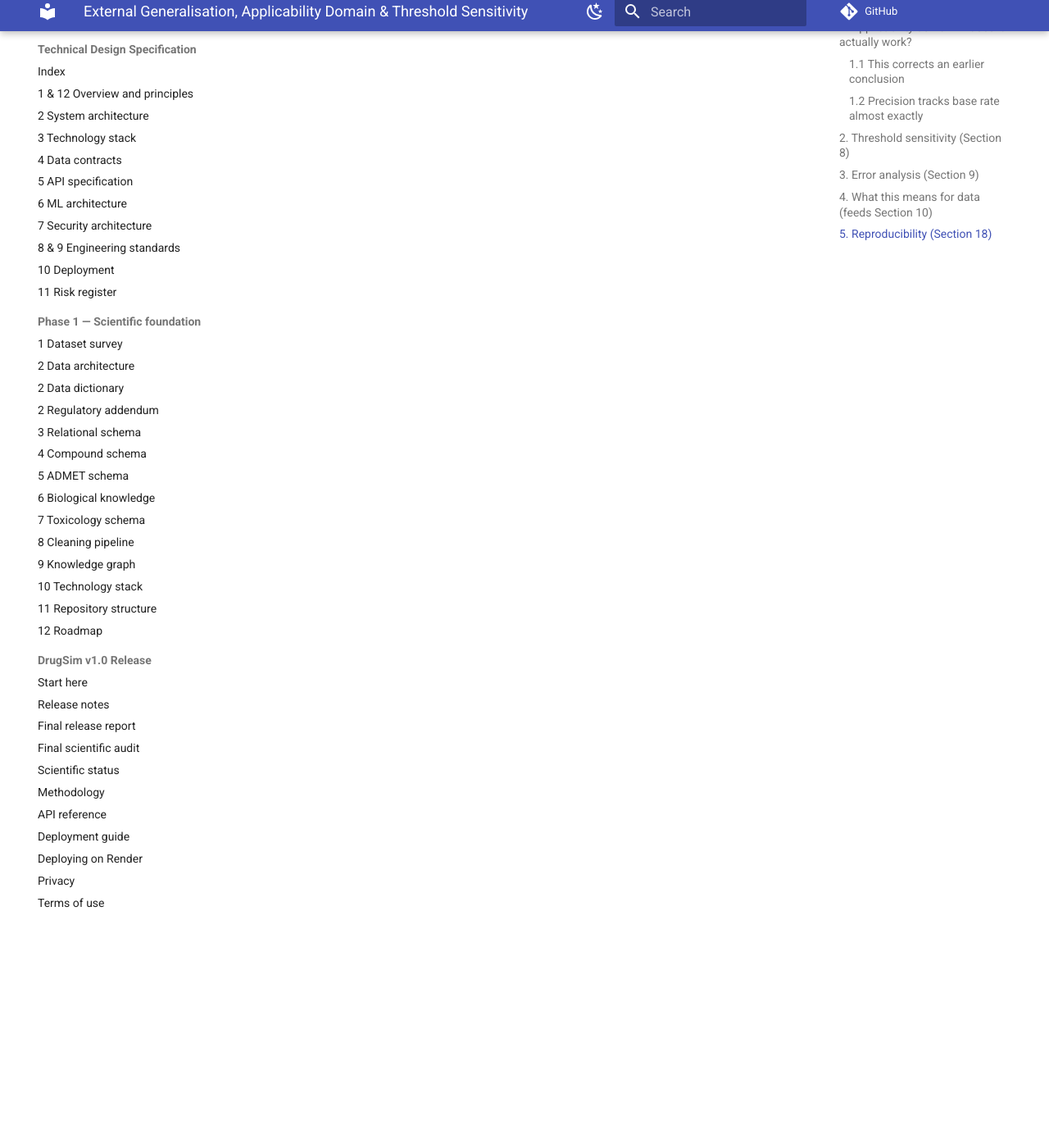
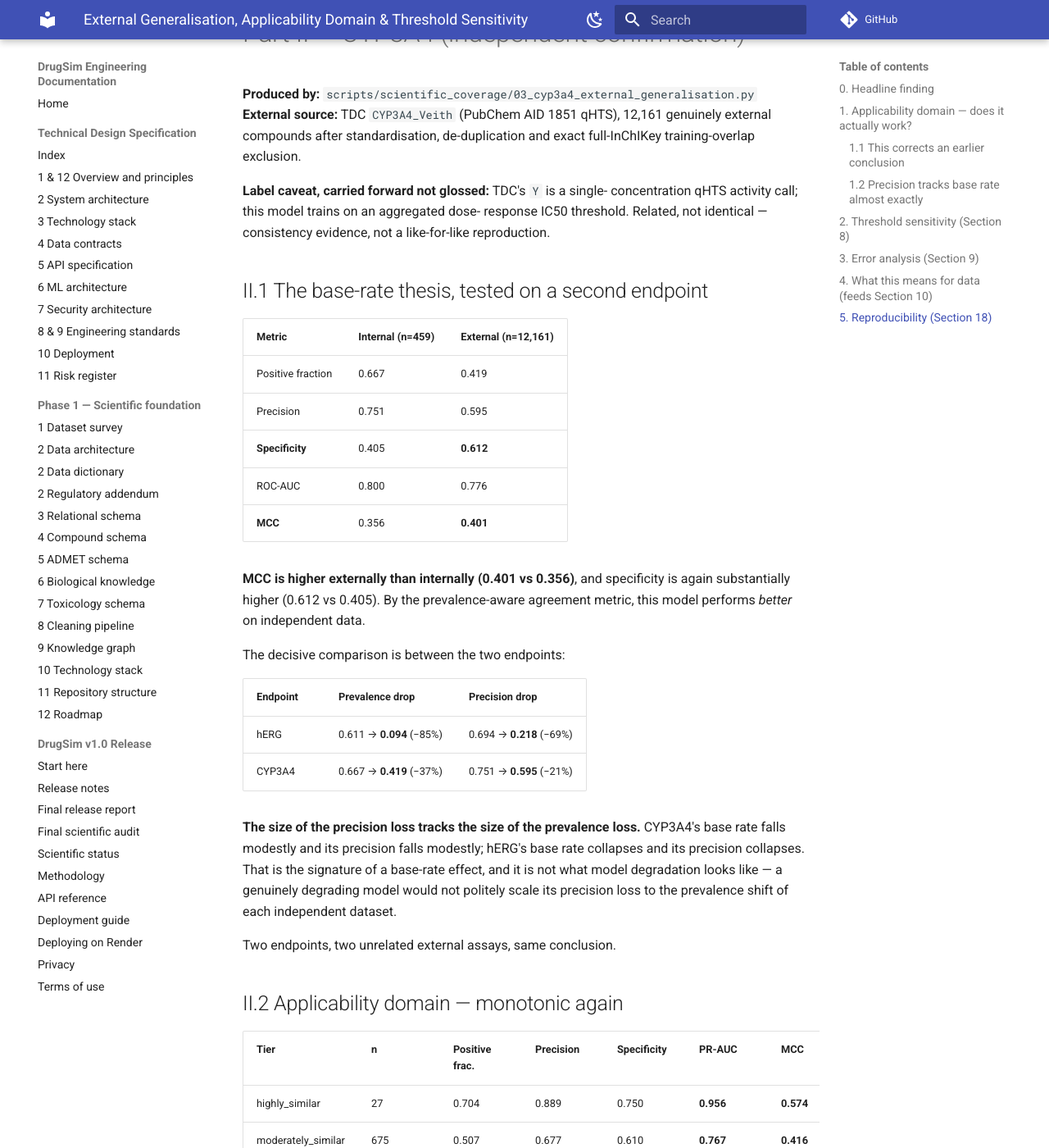
Before and after one commit to cuberthinks/drugsim, an MkDocs documentation site: the page built from docs/scientific-coverage/external-generalisation.md, in a window 1280 px wide and 1400 px high, scrolled down 5307 px. Shown: the whole window at 82% size. Built offline with MkDocs 1.6.1 and Material for MkDocs 9.7.7, drawn with Linux system fonts in a browser that asks for light colours; comment, search, counter and statistics services are not loaded; some of the changed text lies outside the part shown.

Commit message:
docs(scientific-coverage): CYP3A4 confirms base-rate finding; record constraint-test run
CYP3A4 external analysis (n=12,161, TDC CYP3A4_Veith) independently
reproduces the hERG conclusion: MCC higher externally (0.401 vs 0.356),
specificity higher (0.612 vs 0.405), and precision loss scaling with
prevalence loss across both endpoints. Applicability domain monotonic on
both by PR-AUC and MCC.

Also records the first execution of the database constraint suite
(75 passed) and the Section 17/18 audit outcomes.

```diff
--- a/docs/scientific-coverage/external-generalisation.md
+++ b/docs/scientific-coverage/external-generalisation.md
@@ -1,6 +1,6 @@
 # External Generalisation, Applicability Domain & Threshold Sensitivity
 
-**Endpoint:** hERG inhibition. **Date:** 2026-09-09.
+**Endpoints:** hERG (Part I) and CYP3A4 (Part II). **Date:** 2026-09-09.
 **Produced by:** `scripts/scientific_coverage/01_external_generalisation.py`
 **Raw output:** `scripts/scientific_coverage/01_external_generalisation_report.json`
 
@@ -182,3 +182,69 @@
 
 Internal and external sets are different populations with different
 prevalence; every cross-set comparison above states that explicitly.
+
+---
+
+# Part II — CYP3A4 (independent confirmation)
+
+**Produced by:** `scripts/scientific_coverage/03_cyp3a4_external_generalisation.py`
+**External source:** TDC `CYP3A4_Veith` (PubChem AID 1851 qHTS), 12,161
+genuinely external compounds after standardisation, de-duplication and exact
+full-InChIKey training-overlap exclusion.
+
+**Label caveat, carried forward not glossed:** TDC's `Y` is a single-
+concentration qHTS activity call; this model trains on an aggregated dose-
+response IC50 threshold. Related, not identical — consistency evidence, not a
+like-for-like reproduction.
+
+## II.1 The base-rate thesis, tested on a second endpoint
+
+| Metric | Internal (n=459) | External (n=12,161) |
+|---|---|---|
+| Positive fraction | 0.667 | 0.419 |
+| Precision | 0.751 | 0.595 |
+| **Specificity** | 0.405 | **0.612** |
+| ROC-AUC | 0.800 | 0.776 |
+| **MCC** | 0.356 | **0.401** |
+
+**MCC is higher externally than internally (0.401 vs 0.356)**, and specificity
+is again substantially higher (0.612 vs 0.405). By the prevalence-aware
+agreement metric, this model performs *better* on independent data.
+
+The decisive comparison is between the two endpoints:
+
+| Endpoint | Prevalence drop | Precision drop |
+|---|---|---|
+| hERG | 0.611 → **0.094** (−85%) | 0.694 → **0.218** (−69%) |
+| CYP3A4 | 0.667 → **0.419** (−37%) | 0.751 → **0.595** (−21%) |
+
+**The size of the precision loss tracks the size of the prevalence loss.**
+CYP3A4's base rate falls modestly and its precision falls modestly; hERG's
+base rate collapses and its precision collapses. That is the signature of a
+base-rate effect, and it is not what model degradation looks like — a
+genuinely degrading model would not politely scale its precision loss to the
+prevalence shift of each independent dataset.
+
+Two endpoints, two unrelated external assays, same conclusion.
+
+## II.2 Applicability domain — monotonic again
+
+| Tier | n | Positive frac. | Precision | Specificity | **PR-AUC** | **MCC** |
+|---|---|---|---|---|---|---|
+| highly_similar | 27 | 0.704 | 0.889 | 0.750 | **0.956** | **0.574** |
+| moderately_similar | 675 | 0.507 | 0.677 | 0.610 | **0.767** | **0.416** |
+| chemically_novel | 10,660 | 0.438 | 0.610 | 0.605 | **0.719** | **0.399** |
+| out_of_domain | 799 | 0.079 | 0.144 | 0.669 | **0.285** | **0.180** |
+
+PR-AUC is monotonic (0.956 → 0.767 → 0.719 → 0.285) and MCC degrades
+monotonically (0.574 → 0.416 → 0.399 → 0.180), collapsing out-of-domain
+exactly as on hERG.
+
+**The applicability-domain mechanism is now validated on both production
+endpoints**, using prevalence-aware metrics. Phase 4.5's "partially supported,
+not cleanly monotonic" verdict should be updated: it was an artifact of
+evaluating prevalence-varying tiers with prevalence-insensitive ROC-AUC.
+
+The `highly_similar` tier again has a small n (27), so its 0.889 precision is
+the least precisely estimated figure in the table — the same
+measurement-confidence gap noted for hERG (G2 in `data-gap-analysis.md`).
```
Also changed, not shown: CHANGELOG.md (+15 -0 lines), 1 other file.
